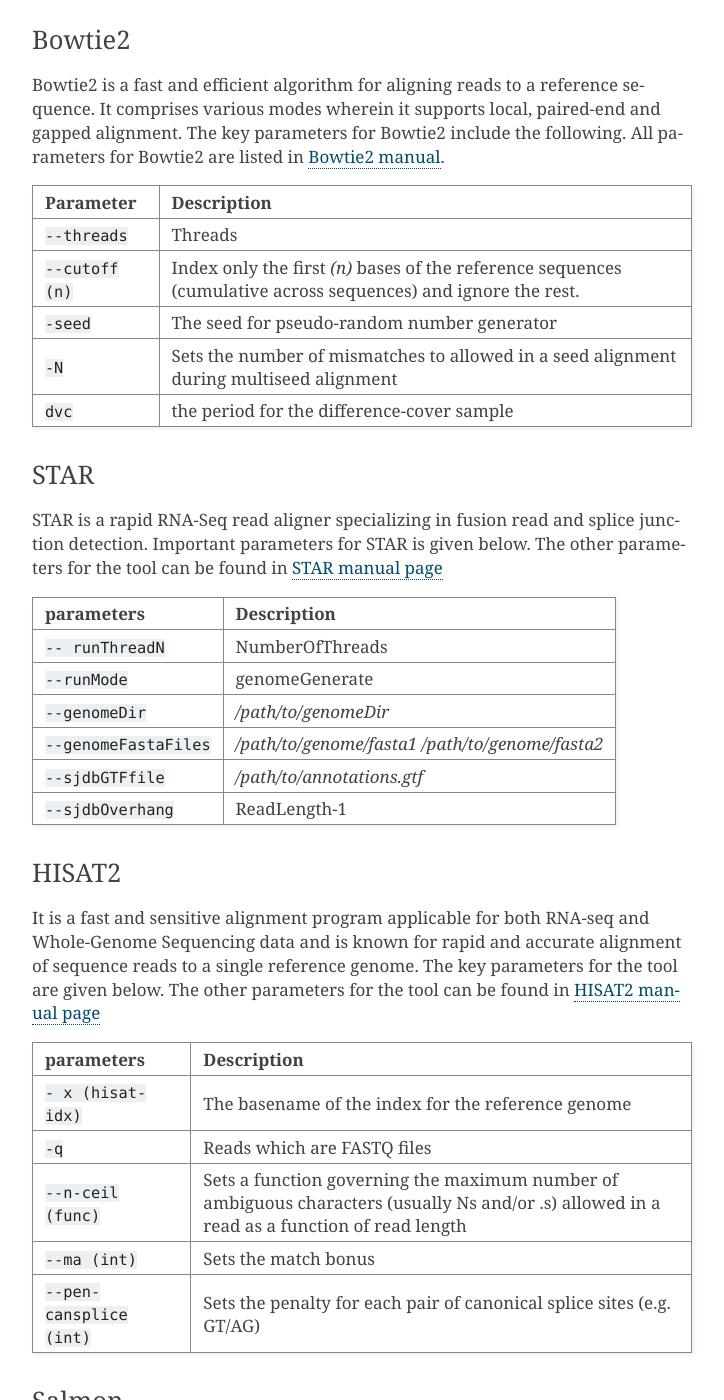
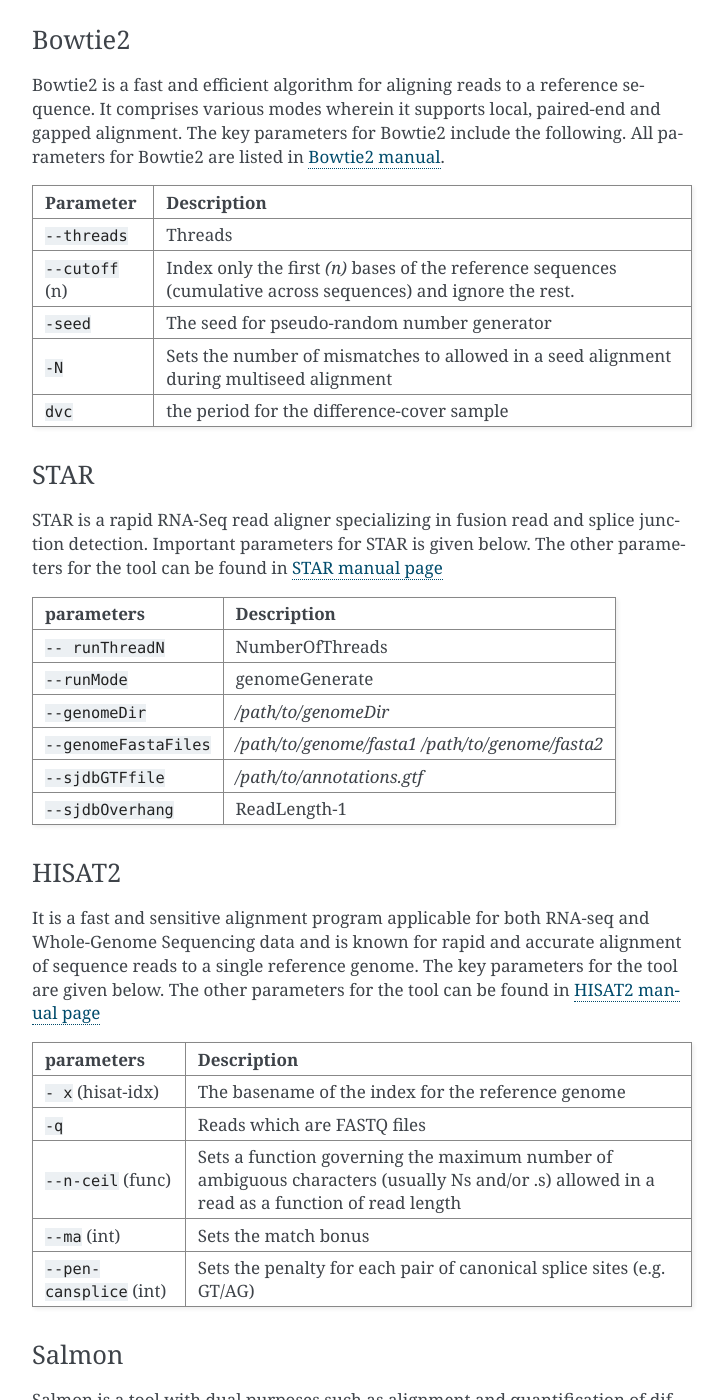
Before and after one commit to anjanaanilkumar1289/iCOMIC_doc, a Sphinx documentation site: the page built from docs/walkthrough.md, in a window 1280 px wide and 1400 px high, scrolled down 2785 px. Shown: the whole window, without its empty margins (388-1112 px from the left). Built offline with Sphinx 7.4.7, drawn with Linux system fonts in a browser that asks for light colours.

```diff
--- a/docs/walkthrough.md
+++ b/docs/walkthrough.md
@@ -48,7 +48,7 @@ Cutadapt is a trimming tool that enables the user to remove adapter and primer s
 | ``-a`` | 3’ Adapter sequence |
 | ``-g`` | 5’ adapter sequence |
 | ``-Z`` | Compression level |
-| ``-u (n)`` | Removes n reads unconditionally |
+| ``-u`` (n) | Removes n reads unconditionally |
 | ``-q`` | Quality cutoff |
 
 
@@ -85,7 +85,7 @@ Bowtie2 is a fast and efficient algorithm for aligning reads to a reference sequ
 | Parameter  | Description |
 |--|--|
 | ``--threads`` | Threads |
-| ``--cutoff (n)`` | Index only the first *(n)*  bases of the reference sequences (cumulative across sequences) and ignore the rest. |
+| ``--cutoff`` (n) | Index only the first *(n)*  bases of the reference sequences (cumulative across sequences) and ignore the rest. |
 | ``-seed`` | The seed for pseudo-random number generator |
 | ``-N`` | Sets the number of mismatches to allowed in a seed alignment during multiseed alignment |
 | ``dvc`` | the period for the difference-cover sample |
@@ -110,11 +110,11 @@ It is a fast and sensitive alignment program applicable for both RNA-seq and Who
 
 | parameters |Description |
 |--|--|
-| ``- x (hisat-idx)`` | The basename of the index for the reference genome |
+| ``- x`` (hisat-idx) | The basename of the index for the reference genome |
 | ``-q`` | Reads which are FASTQ files |
-| ``--n-ceil (func)`` | Sets a function governing the maximum number of ambiguous characters (usually Ns and/or .s) allowed in a read as a function of read length |
-| ``--ma (int)`` | Sets the match bonus |
-| ``--pen-cansplice (int)`` | Sets the penalty for each pair of canonical splice sites (e.g. GT/AG) |
+| ``--n-ceil`` (func) | Sets a function governing the maximum number of ambiguous characters (usually Ns and/or .s) allowed in a read as a function of read length |
+| ``--ma`` (int) | Sets the match bonus |
+| ``--pen-cansplice`` (int) | Sets the penalty for each pair of canonical splice sites (e.g. GT/AG) |
 
 
 ###### Salmon
```
